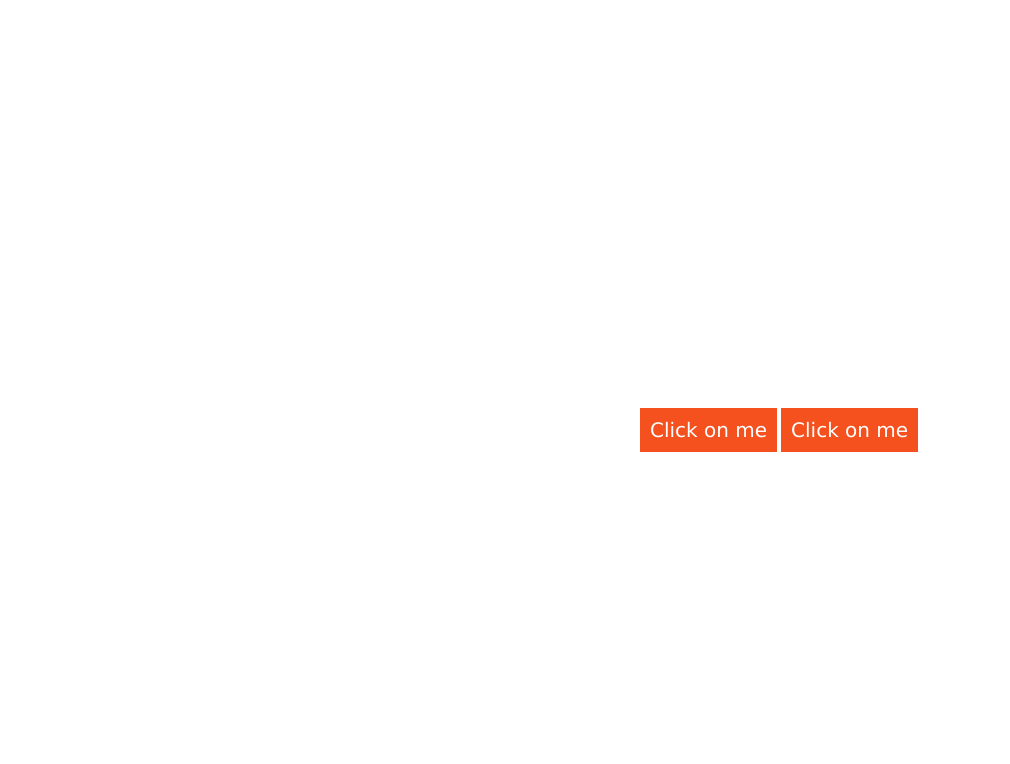
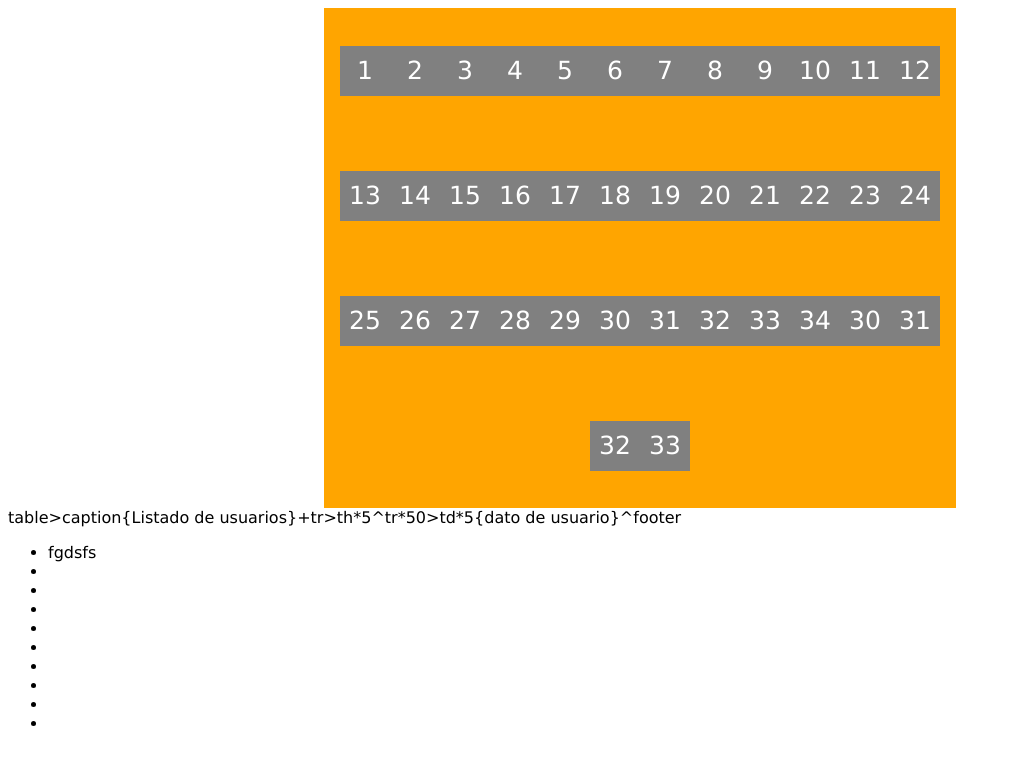
Before and after one commit to 1caruxx/Angular, a plain HTML site: page CSS/test.html in a window 1280 px wide. Shown: the whole page, without its empty margins (0-1010 px from the left). Drawn offline with Linux system fonts and the light colour scheme.

Commit message:
fdfd
fdfdf

```diff
--- a/CSS/styles/index/form.css
+++ b/CSS/styles/index/form.css
@@ -1,7 +1,6 @@
 div.form {
     position: absolute;
     background-color: rgb(255, 255, 255, 0.9);
-
     left: 40%;
     top: 40%;
     width: 20%;
--- a/CSS/test.css
+++ b/CSS/test.css
@@ -1,3 +1,40 @@
-body, html {
+html {
+    height: 100%;
+    font-family: Verdana, Geneva, Tahoma, sans-serif;
+
+}
+
+body {
     height: 100%;
 }
+
+.container {
+    display: flex;
+    width: 50%;
+    height: 500px;
+    background-color: orange;
+    flex-direction: row;
+    flex-wrap: wrap;
+    margin: auto;
+    justify-content: center;
+    align-items: center;
+
+
+}
+
+.content {
+    background-color: grey;
+    width: 50px;
+    height: 50px;
+    text-align: center;
+    line-height: 50px;
+    color: white;
+    font-size: 25px;
+}
+
+
+strong {
+    display: flex;
+    user-select: none;
+
+}
--- a/CSS/test.html
+++ b/CSS/test.html
@@ -1,22 +1,82 @@
 <!DOCTYPE html>
 <html lang="en">
+
 <head>
     <meta charset="UTF-8">
     <meta name="viewport" content="width=device-width, initial-scale=1.0">
     <meta http-equiv="X-UA-Compatible" content="ie=edge">
     <title>Pruebas CSS3</title>
 
-    <script type="text/javascript" src="./vendor/jquery-3.3.1.min.js" ></script>
-    <script type="text/javascript" src="./vendor/jquery-ui.min.js" ></script>
+    <script type="text/javascript" src="./vendor/jquery-3.3.1.min.js"></script>
+    <script type="text/javascript" src="./vendor/jquery-ui.min.js"></script>
     <script type="text/javascript" src="./script.js"></script>
     <link rel="stylesheet" href="./test.css" type="text/css">
 
-    <link rel="stylesheet" href="./styles/tests/button-active-circle-effect.css"/>
+    <!-- <link rel="stylesheet" href="./styles/tests/button-active-circle-effect.css"/> -->
 
 </head>
+
 <body>
 
-    <button > <div class="circle-effect" name="shaderEffect"></div> Click on me</button>
-    <button > <div class="circle-effect" name="shaderEffect"></div> Click on me</button>
+    <!-- <button > <div class="circle-effect" name="shaderEffect"></div> Click on me</button>
+    <button > <div class="circle-effect" name="shaderEffect"></div> Click on me</button> -->
+
+    <div class="container">
+
+        <div class="content">1</div>
+        <div class="content">2</div>
+        <div class="content">3</div>
+        <div class="content">4</div>
+        <div class="content">5</div>
+        <div class="content">6</div>
+        <div class="content">7</div>
+        <div class="content">8</div>
+        <div class="content">9</div>
+        <div class="content">10</div>
+        <div class="content">11</div>
+        <div class="content">12</div>
+        <div class="content">13</div>
+        <div class="content">14</div>
+        <div class="content">15</div>
+        <div class="content">16</div>
+        <div class="content">17</div>
+        <div class="content">18</div>
+        <div class="content">19</div>
+        <div class="content">20</div>
+        <div class="content">21</div>
+        <div class="content">22</div>
+        <div class="content">23</div>
+        <div class="content">24</div>
+        <div class="content">25</div>
+        <div class="content">26</div>
+        <div class="content">27</div>
+        <div class="content">28</div>
+        <div class="content">29</div>
+        <div class="content">30</div>
+        <div class="content">31</div>
+        <div class="content">32</div>
+        <div class="content">33</div>
+        <div class="content">34</div>
+
+        <div class="content">30</div>
+        <div class="content">31</div>
+        <div class="content">32</div>
+        <div class="content">33</div>
+
+    </div>
+
+    table>caption{Listado de usuarios}+tr>th*5^tr*50>td*5{dato de usuario}^footer
+    <ul>
+        <li>fgdsfs  </li>
+        <li></li>
+        <li></li>
+        <li></li>
+        <li></li>
+        <li></li>
+        <li></li>
+        <li></li>
+        <li></li>
+        <li></li>
+    </ul>
 </body>
 </html>
```
Also changed, not shown: CSS/tetst.pug (added, +21 -0 lines), CSS/README.md, CSS/tetst.html (added), Markdown/README.md.
